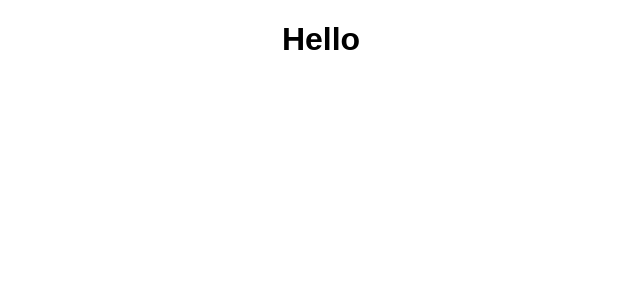
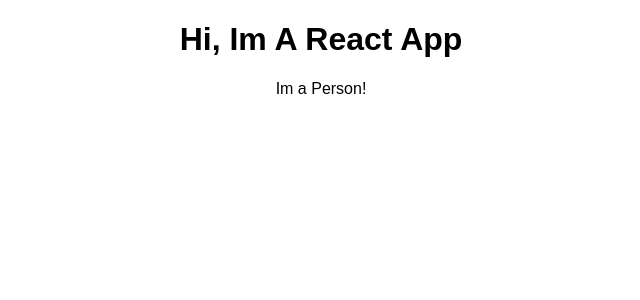
Before and after one commit to barbaraolivieri/react-complete-guide, a React (Create React App) app: page / in a window 1280 px wide. Shown: the top 300 px of the page, without its empty margins (319-959 px from the left). Built offline with nearby package versions, Linux system fonts and the light colour scheme.

Commit message:
Adicionando folder person

```diff
--- a/src/App.js
+++ b/src/App.js
@@ -1,14 +1,17 @@
 import React, { Component } from 'react';
 import './App.css';
+import Person from './Person/Person';
 
 class App extends Component {
   render() {
-    //return (
-    //  <div className="App">
-     //   <h1>Hi, Im A React App</h1>
-     // </div>
-    //);
-    return React.createElement("div", null, React.createElement("h1", {className: 'App'}, "Hello") );
+    return (
+      <div className="App">
+        <h1>Hi, Im A React App</h1>
+      <Person />
+      </div>
+
+    );
+  //  return React.createElement("div", null, React.createElement("h1", {className: 'App'}, "Hello") );
   }
 }
 
--- /dev/null
+++ b/src/Person/Person.js
@@ -0,0 +1,7 @@
+import React from 'react';
+
+const person = () => {
+	return <p>Im a Person!</p>
+};
+
+export default person;
```
